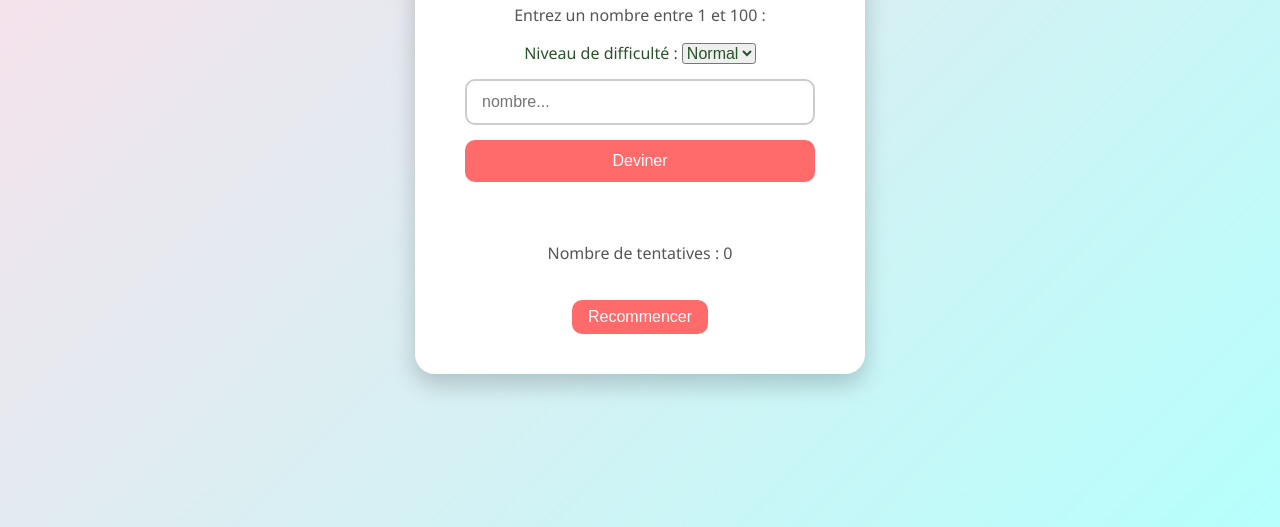
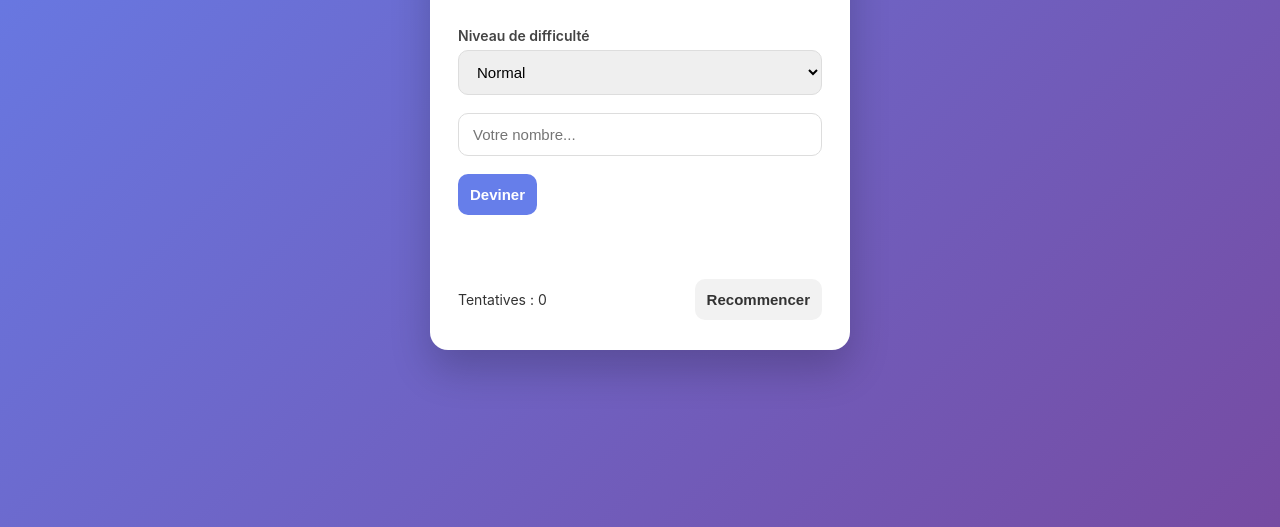
Before and after one commit to styjii/number-guessing-game-ts, a website built with Vite: page index.html in a window 1280 px wide. Shown: the part 273-800 px from the top of the page. Built offline with nearby package versions, Linux system fonts and the light colour scheme.

Commit message:
refactor(ui): improve game interface design and layout

```diff
--- a/index.html
+++ b/index.html
@@ -3,37 +3,51 @@
 
 <head>
   <meta charset="UTF-8" />
-  <link rel="icon" type="image/svg+xml" href="/vite.svg" />
   <meta name="viewport" content="width=device-width, initial-scale=1.0" />
-  <title>Jeu de Deviner le Nombre (TypeScript + Vite)</title>
+  <title>Devinez le nombre</title>
+  <link rel="stylesheet" href="style.css">
 </head>
 
 <body>
-  <div class="container">
-    <h1>Devinez le nombre</h1>
-    <p id="rangeInfo">
-      Entrez un nombre entre <span id="min"></span> et <span id="max"></span> :
+  <main class="app">
+    <div class="card">
+      <h1>🎯 Devinez le nombre</h1>
+
+      <p class="subtitle">
+        Entrez un nombre entre <strong id="min"></strong> et <strong id="max"></strong>
       </p>
 
       <form id="gameForm">
-      <div class="gameLevel">
-        <label for="difficultyLevel">Niveau de difficulté : </label>
+        <div class="field">
+          <label for="difficultyLevel">Niveau de difficulté</label>
           <select id="difficultyLevel">
-          <option value="easy">Easy</option>
+            <option value="easy">Facile</option>
             <option value="normal" selected>Normal</option>
-          <option value="hard">Hard</option>
+            <option value="hard">Difficile</option>
           </select>
         </div>
 
-      <input type="number" id="guessInput" placeholder="nombre..." required />
-      <button type="submit">Deviner</button>
+        <div class="field">
+          <input
+            type="number"
+            id="guessInput"
+            placeholder="Votre nombre..."
+            required
+          />
+        </div>
+
+        <button type="submit" class="btn primary">Deviner</button>
       </form>
 
-    <p id="message"></p>
-    <p id="attempts">Nombre de tentatives : 0</p>
+      <div id="message" class="message"></div>
 
-    <button id="restart">Recommencer</button>
+      <div class="footer">
+        <span id="attempts">Tentatives : 0</span>
+        <button id="restart" class="btn secondary">Recommencer</button>
       </div>
+    </div>
+  </main>
+
   <script type="module" src="/src/main.ts"></script>
 </body>
 
--- a/src/style.css
+++ b/src/style.css
@@ -1,119 +1,155 @@
-/* Style global */
-body {
-    font-family: 'Segoe UI', Tahoma, Geneva, Verdana, sans-serif;
-    background: linear-gradient(135deg, #FFDEE9, #B5FFFC);
-    height: 100vh;
-    margin: 0;
-    display: flex;
-    justify-content: center;
-    align-items: center;
-    transition: background 0.5s;
+/* Reset minimal */
+* {
+  box-sizing: border-box;
+  margin: 0;
+  padding: 0;
 }
 
-/* Conteneur central */
-.container {
-    background-color: #fff;
-    padding: 40px 50px;
-    border-radius: 20px;
-    box-shadow: 0 10px 25px rgba(0, 0, 0, 0.2);
-    text-align: center;
-    width: 350px;
-    transition: transform 0.3s;
+/* Fond général */
+body {
+  font-family: 'Inter', 'Segoe UI', sans-serif;
+  min-height: 100vh;
+  background: linear-gradient(135deg, #667eea, #764ba2);
+  display: flex;
+  justify-content: center;
+  align-items: center;
+  color: #333;
+}
+
+/* App */
+.app {
+  width: 100%;
+  padding: 20px;
+}
+
+/* Carte centrale */
+.card {
+  max-width: 420px;
+  margin: auto;
+  background: #ffffff;
+  border-radius: 18px;
+  padding: 30px 28px;
+  box-shadow: 0 20px 40px rgba(0, 0, 0, 0.2);
+  animation: fadeIn 0.6s ease;
 }
 
 /* Titre */
 h1 {
-    margin-bottom: 20px;
-    color: #333;
+  text-align: center;
+  margin-bottom: 10px;
+  color: #2d2d2d;
 }
 
-/* Texte explicatif */
-p {
-    font-size: 16px;
-    color: #555;
+/* Sous-titre */
+.subtitle {
+  text-align: center;
+  font-size: 15px;
+  margin-bottom: 25px;
+  color: #666;
 }
 
-/* Formulaire */
-form {
-    display: flex;
-    flex-direction: column;
-    gap: 15px;
-    margin-top: 15px;
+/* Champs */
+.field {
+  display: flex;
+  flex-direction: column;
+  gap: 6px;
+  margin-bottom: 18px;
 }
 
-#difficultyLevel,
-label[for="difficultyLevel"] {
-    font-size: 1rem;
-    outline: none;
-    color: #2a522a;
-    border-radius: .2rem;
+label {
+  font-size: 14px;
+  font-weight: 600;
+  color: #444;
 }
 
-/* Champ input */
-input[type="number"] {
-    padding: 12px 15px;
-    font-size: 16px;
-    border: 2px solid #ccc;
-    border-radius: 10px;
-    transition: all 0.3s;
+/* Inputs & select */
+input,
+select {
+  padding: 12px 14px;
+  border-radius: 10px;
+  border: 1.5px solid #ddd;
+  font-size: 15px;
+  transition: all 0.25s ease;
 }
 
-input[type="number"]:focus {
-    border-color: #FF6B6B;
-    outline: none;
-    box-shadow: 0 0 8px rgba(255, 107, 107, 0.3);
+input:focus,
+select:focus {
+  outline: none;
+  border-color: #667eea;
+  box-shadow: 0 0 0 3px rgba(102, 126, 234, 0.2);
 }
 
 /* Boutons */
-button {
-    padding: 12px 0;
-    font-size: 16px;
-    background-color: #FF6B6B;
-    border: none;
-    border-radius: 10px;
-    color: white;
-    cursor: pointer;
-    transition: background 0.3s, transform 0.2s;
+.btn {
+  border: none;
+  border-radius: 10px;
+  padding: 12px;
+  font-size: 15px;
+  font-weight: 600;
+  cursor: pointer;
+  transition: transform 0.2s, box-shadow 0.2s, background 0.2s;
 }
 
-button:hover {
-    background-color: #FF3B3B;
-    transform: translateY(-2px);
+.btn.primary {
+  background: #667eea;
+  color: white;
 }
 
-/* Message animé */
-#message {
-    margin-top: 20px;
-    font-weight: bold;
-    min-height: 24px;
-    font-size: 16px;
-    transition: all 0.5s;
-    opacity: 0;
+.btn.primary:hover {
+  background: #5a6fe0;
+  transform: translateY(-2px);
+  box-shadow: 0 6px 15px rgba(102, 126, 234, 0.35);
 }
 
-/* Tentatives */
-#tentatives {
-    margin-top: 10px;
-    font-size: 14px;
-    color: #333;
-    font-weight: bold;
+.btn.secondary {
+  background: #f2f2f2;
+  color: #333;
 }
 
-/* Animation visible */
-.show {
-    opacity: 1 !important;
-    transform: translateY(0);
+.btn.secondary:hover {
+  background: #e5e5e5;
 }
 
-.success {
-    background: #C8E6C9;
+/* Message */
+.message {
+  margin-top: 18px;
+  text-align: center;
+  font-weight: 600;
+  min-height: 24px;
 }
 
-.failure {
-    background: #FFCDD2;
+.message.success {
+  color: #2e7d32;
 }
 
-#restart {
-    margin-top: 20px;
-    padding: .5rem 1rem;
+.message.error {
+  color: #c62828;
 }
+
+/* Footer */
+.footer {
+  margin-top: 22px;
+  display: flex;
+  justify-content: space-between;
+  align-items: center;
+  font-size: 14px;
+}
+
+/* Animation */
+@keyframes fadeIn {
+  from {
+    opacity: 0;
+    transform: translateY(20px);
+  }
+  to {
+    opacity: 1;
+    transform: translateY(0);
+  }
+}
+
+/* Responsive */
+@media (max-width: 480px) {
+  .card {
+    padding: 24px 20px;
+  }
+}
```
Lines whose indentation alone changed are shown as unchanged.
